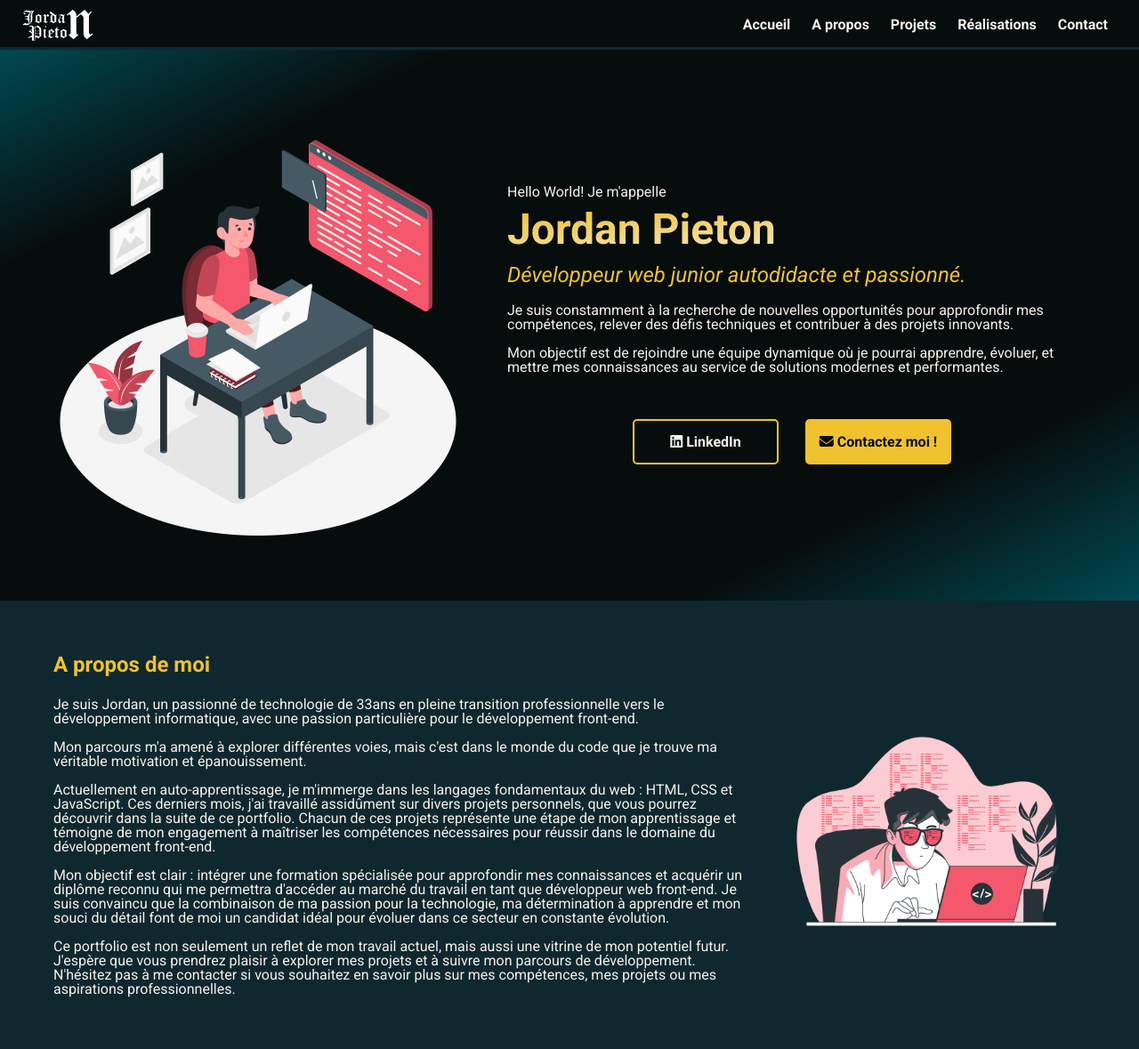
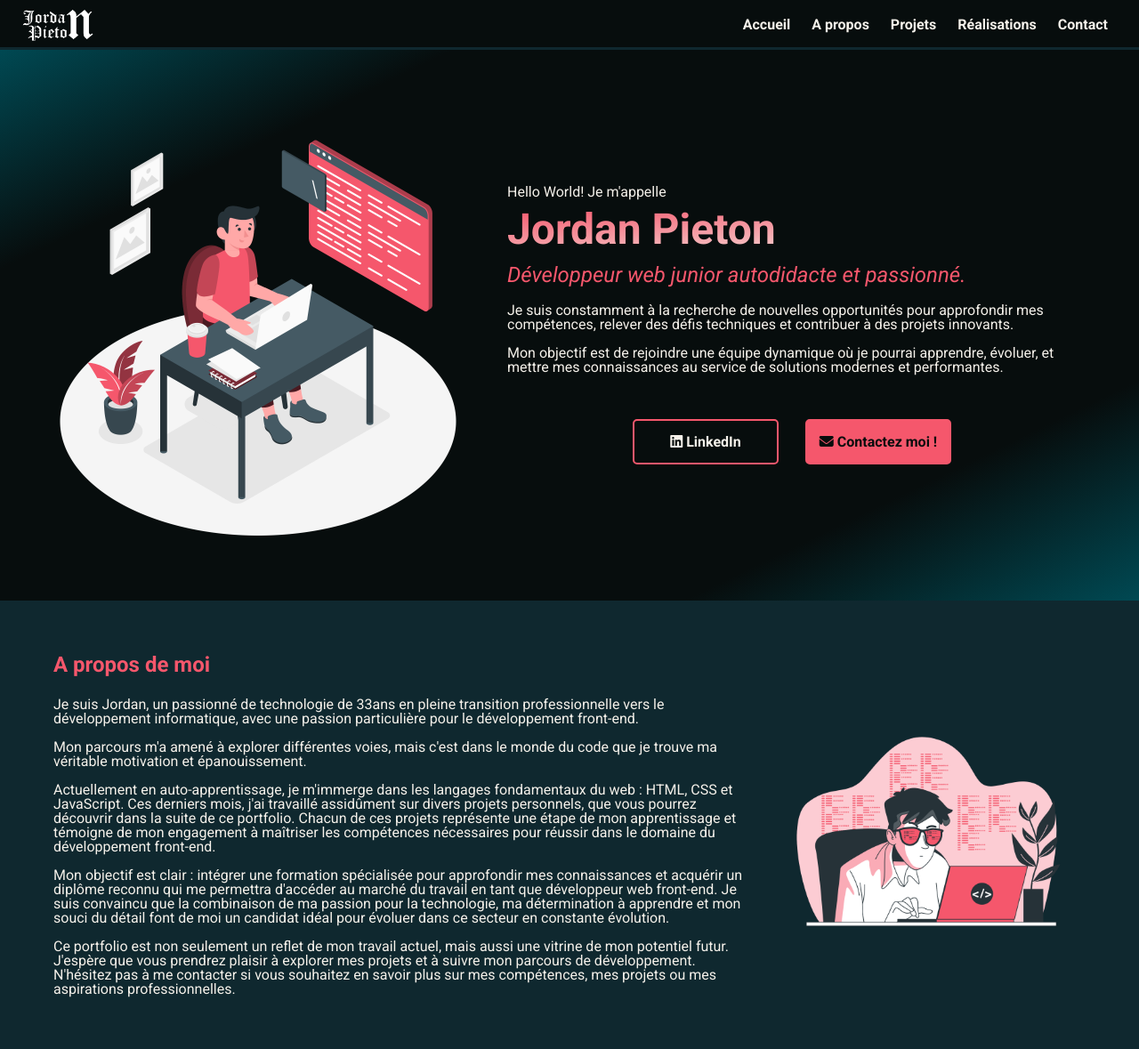
Before and after one commit to Jordan-182/Portfolio-V2, a PHP site: page / in a window 1280 px wide. Shown: the top 1179 px of the page at 89% size. Run offline with PHP 8.4, Linux system fonts and the light colour scheme; some libraries are stand-ins or nearby versions.

Commit message:
12102024

```diff
--- a/style.css
+++ b/style.css
@@ -3,8 +3,7 @@
     --main-color : #070d0d;
     --secondary-color : #004953;
     --third-color : #0F282F;
-    --highlight-color : #f0c22d;
-    /* --highlight-color : #F5576C; */
+    --highlight-color : #F5576C;
     --text-color : #F5F1EA;
     /* FONTS */
     --primary-font : 'Roboto', sans-serif;
```
